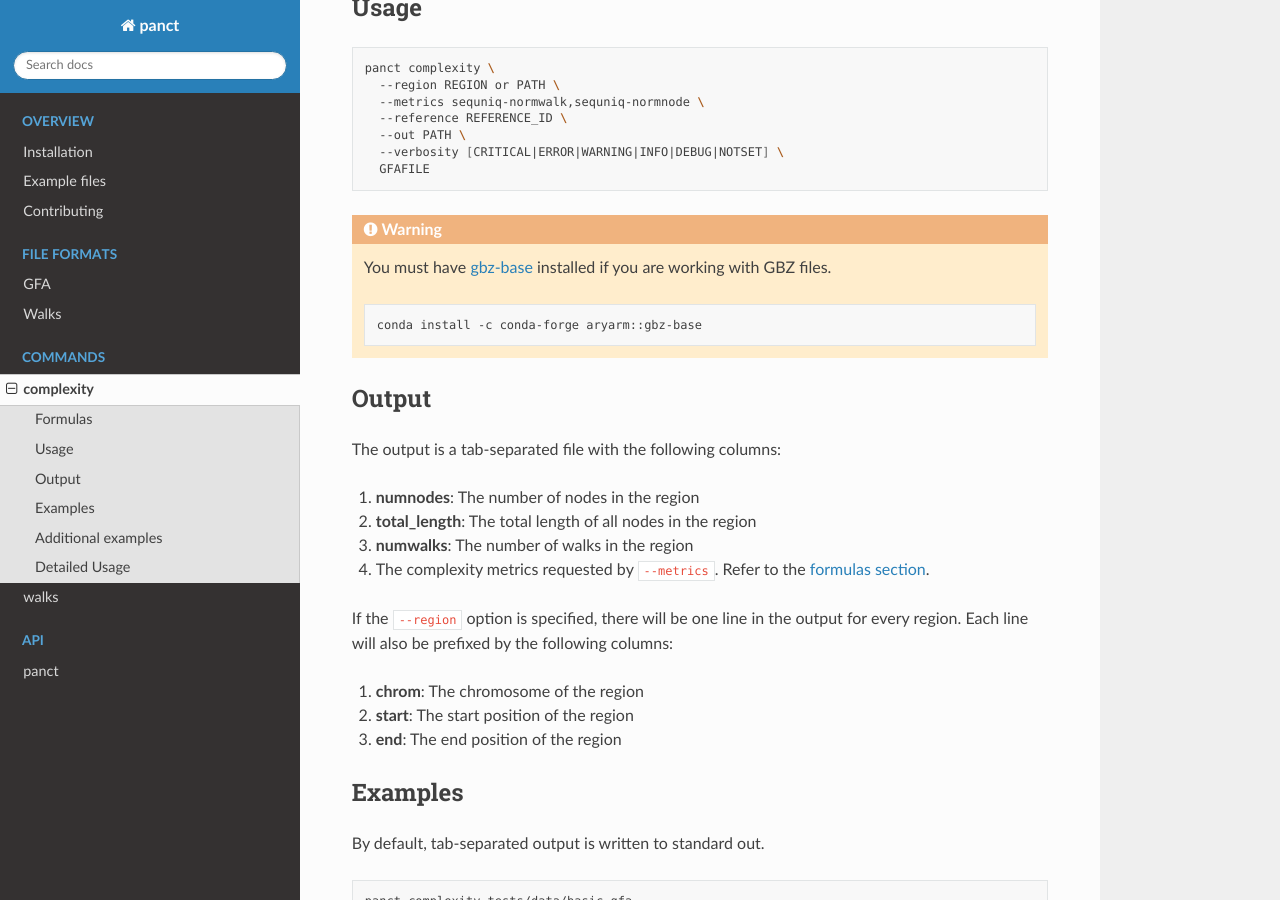
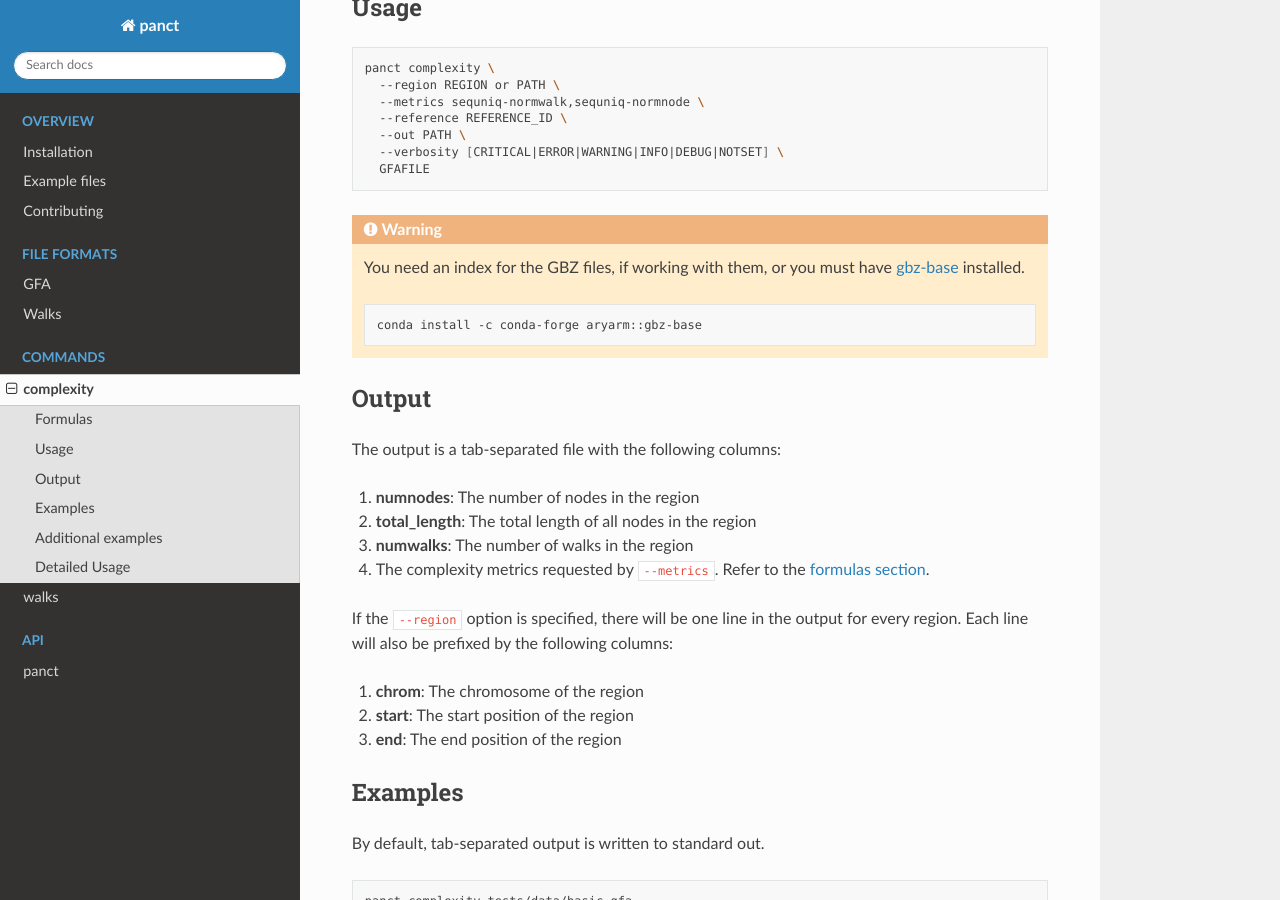
Before and after one commit to CAST-genomics/panCT, a Sphinx documentation site: the page built from docs/commands/complexity.rst, in a window 1280 px wide and 900 px high, scrolled down 846 px. Built offline with Sphinx 7.4.7 and the Read the Docs theme 3.1.0, drawn with Linux system fonts in a browser that asks for light colours.

Commit message:
Update complexity.rst
Added the part about you can have an existing indexed gbz file or use gbz-base for the same.

```diff
--- a/docs/commands/complexity.rst
+++ b/docs/commands/complexity.rst
@@ -47,7 +47,7 @@ Usage
     GFAFILE
 
 .. warning::
-  You must have `gbz-base <https://github.com/jltsiren/gbz-base/tree/main>`_ installed if you are working with GBZ files.
+  You need an index for the GBZ files, if working with them, or you must have `gbz-base <https://github.com/jltsiren/gbz-base/tree/main>`_ installed.
 
   .. code-block:: bash
 
```
